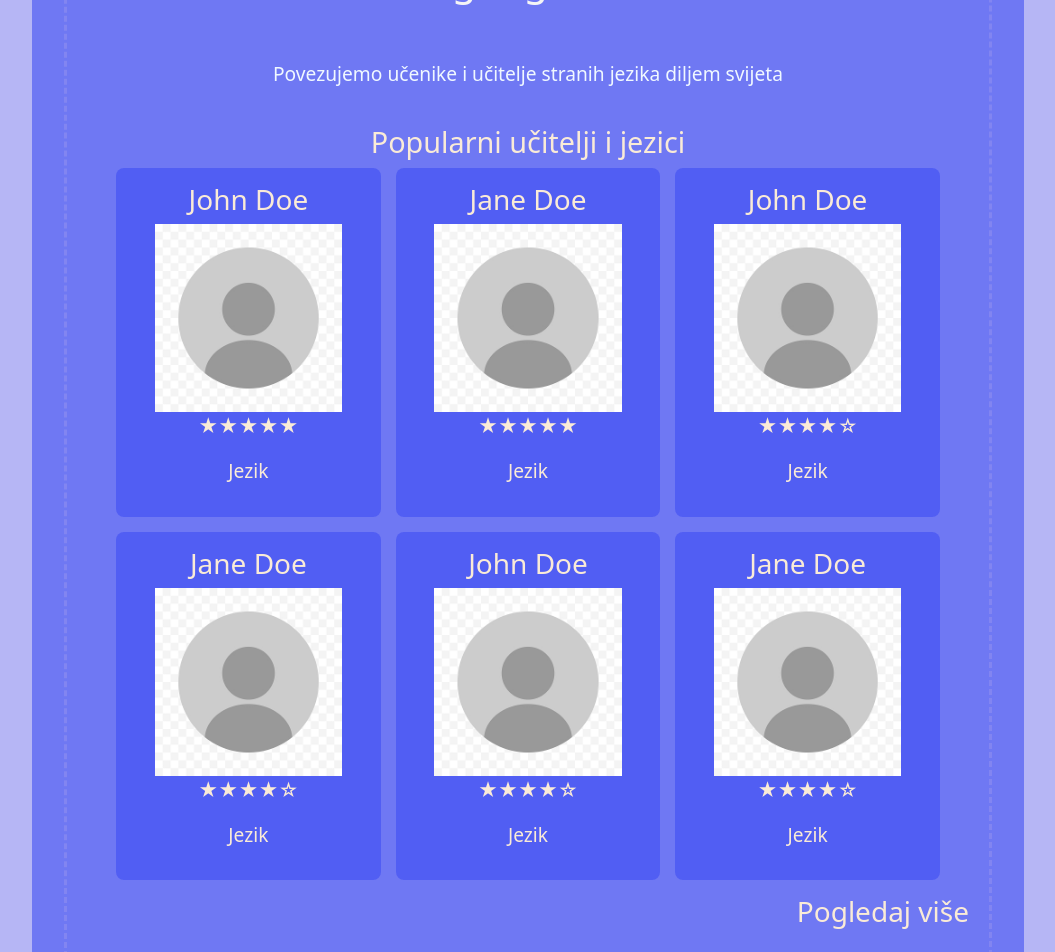
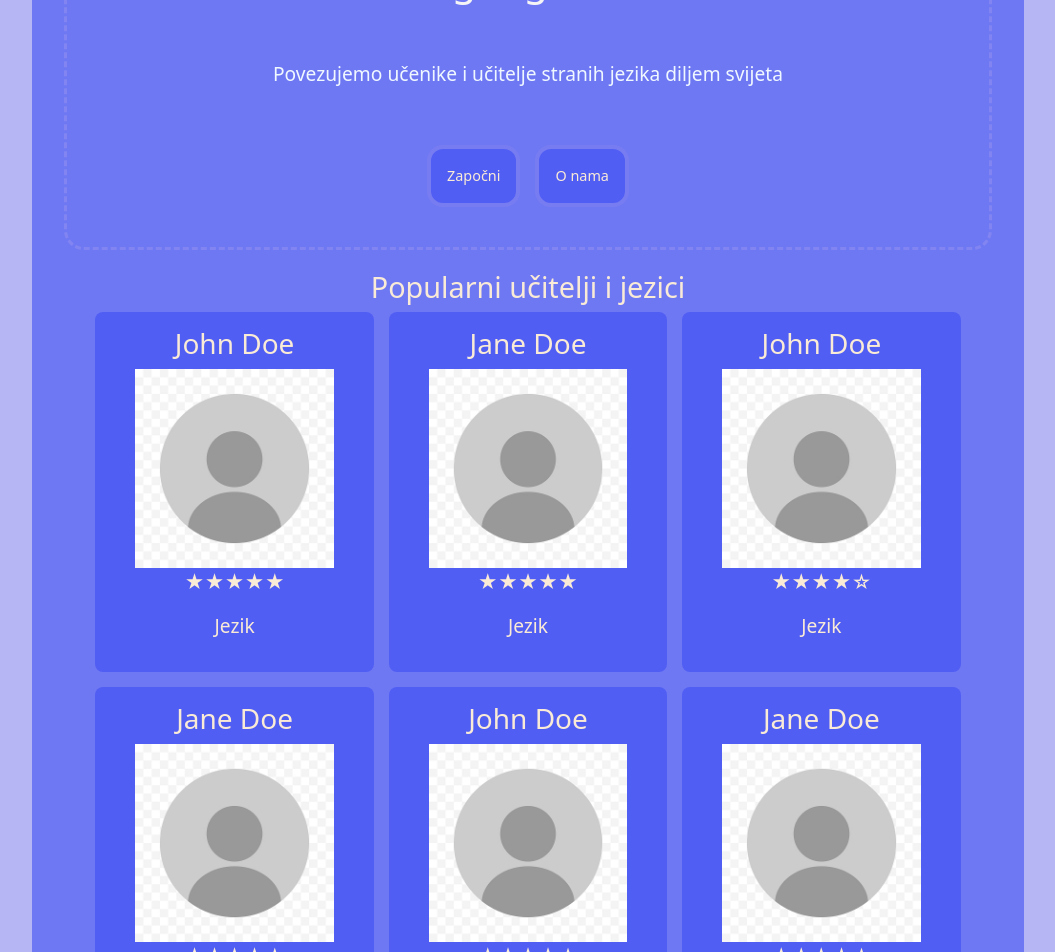
Before and after one commit to Progici/LanguageFever, a React (Vite) app in the folder frontend/my-react-app/: page / in a window 1280 px wide. Shown: the part 500-1452 px from the top of the page, without its empty margins (112-1167 px from the left). Built offline with nearby package versions, Linux system fonts and the light colour scheme; no server answers.

Commit message:
Update Home.jsx

```diff
--- a/frontend/my-react-app/src/components/Home.jsx
+++ b/frontend/my-react-app/src/components/Home.jsx
@@ -3,20 +3,26 @@ import homeImage from '../assets/images/homeimage.png';
 import { Link } from "react-router-dom";
 import "./Home.css";
 
+
 function Home() {
   return (
     <>
       <div className="home">
-
           <div className="home-section">
             <section className="hero-section">
-            {/* Hero sekcija koja prikazuje sliku i tekst */}
               <div className="home-picture-div">
                 <img src={homeImage} className="home-picture"/>
               </div>
               <section className="hero-text">
                 <h1>Zaronite u svijet stranih jezika uz LanguageFever</h1>
                 <p>Povezujemo učenike i učitelje stranih jezika diljem svijeta</p>
+              </section>
+              <section className ="hero-buttons">
+                <Link to="/login">
+                  <button className="cta-button">Započni</button>
+                </Link>
+                <button className="cta-button">O nama</button>
+              </section>
             </section>
 
             <section className="popular-section">
@@ -26,54 +32,46 @@ function Home() {
                   <h3>John Doe</h3>
                   <img src={teacherPhoto} className="teach-photo"/>
                   <p>★★★★★</p>
-                  <p className="language">Jezik</p>
+                  <p>Jezik</p>
                 </div>
                 <div className="card">
                   <h3>Jane Doe</h3>
                   <img src={teacherPhoto} className="teach-photo"/>
                   <p>★★★★★</p>
-                  <p className="language">Jezik</p>
+                  <p>Jezik</p>
                 </div>
                 <div className="card">
                   <h3>John Doe</h3>
                   <img src={teacherPhoto} className="teach-photo"/>
                   <p>★★★★☆</p>
-                  <p className="language">Jezik</p>
+                  <p>Jezik</p>
                 </div>
                 <div className="card">
                   <h3>Jane Doe</h3>
                   <img src={teacherPhoto} className="teach-photo"/>
                   <p>★★★★☆</p>
-                  <p className="language">Jezik</p>
+                  <p>Jezik</p>
                 </div>
                 <div className="card">
                   <h3>John Doe</h3>
                   <img src={teacherPhoto} className="teach-photo"/>
                   <p>★★★★☆</p>
-                  <p className="language">Jezik</p>
+                  <p>Jezik</p>
                 </div>
                 <div className="card">
                   <h3>Jane Doe</h3>
                   <img src={teacherPhoto} className="teach-photo"/>
                   <p>★★★★☆</p>
-                  <p className="language">Jezik</p>
+                  <p>Jezik</p>
                 </div>
               </div>
-              <Link to="/teachers" className="teacher-list-link">
-                  <h3 className="teacher-list">Pogledaj više</h3>
-              </Link>
-            </section>
             </section>
 
             <section className="testimonials-section">
-            {/* Sekcija za prikazivanje korisničkih recenzija */}
               <h2>Iskustva naših korisnika</h2>
               <div className="testimonial">
-              {/* Recenzija korisnika */}
                 <p>"Language Fever je najbolja aplikacija!!!"</p>
-              {/* Tekst recenzije */}
                 <span>- Sretni korisnik</span>
-              {/* Ime korisnika koji je dao recenziju */}
               </div>
             </section>
 
```
Lines whose indentation alone changed are shown as unchanged.
